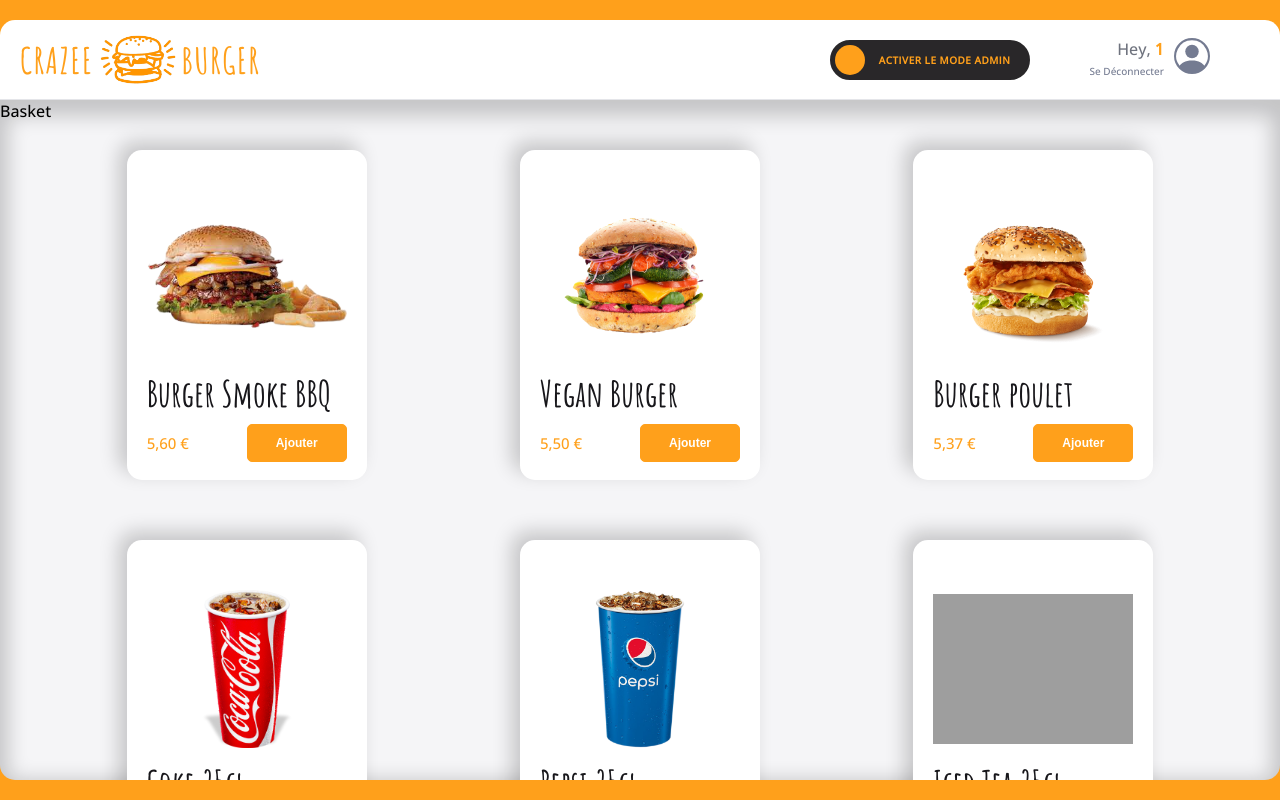
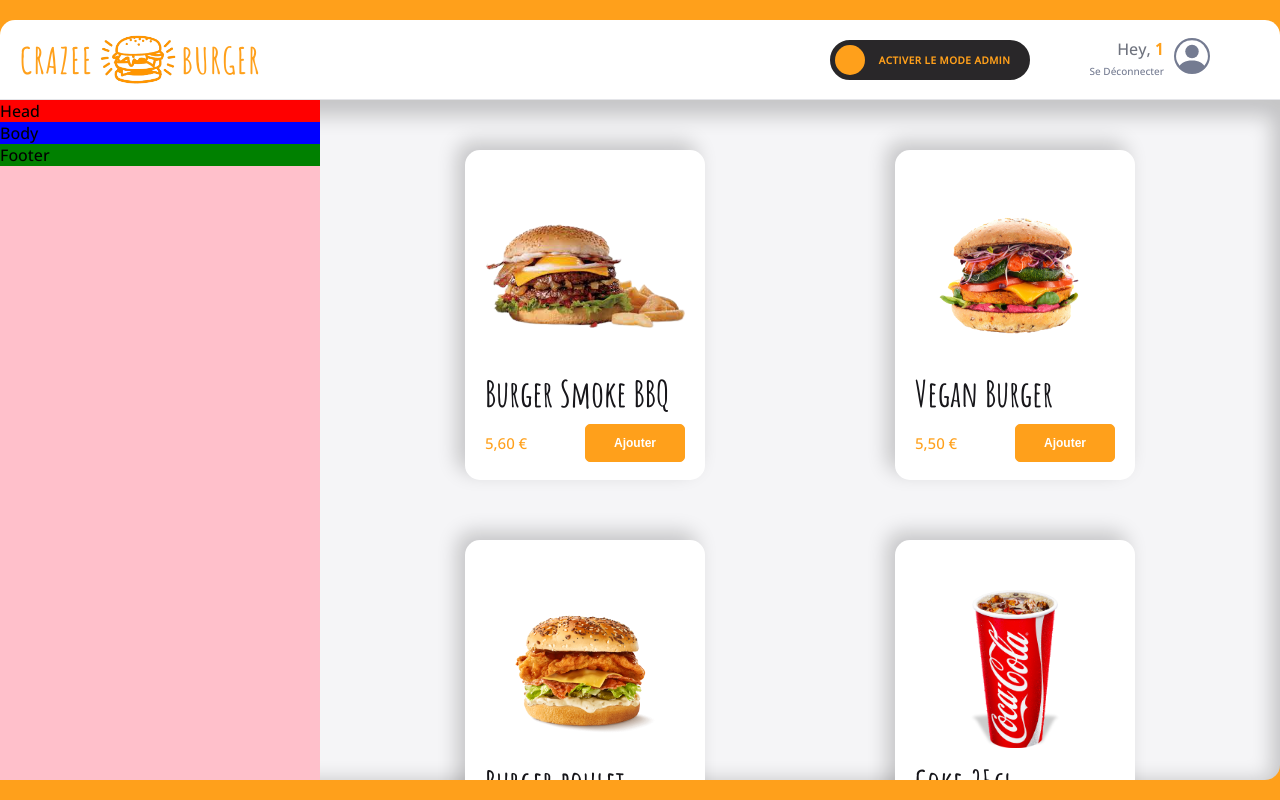
Before and after one commit to BryanHobin/crazee-burger, a React (Vite) app: page /order/1 in a window 1280 px wide. Built offline with nearby package versions, Linux system fonts and the light colour scheme; grey boxes are pictures that could not be loaded; a web font is replaced by a local one.

Commit message:
💄 F10 : BASKET > Add Layout

```diff
--- a/src/components/pages/order/Main/Basket.jsx
+++ b/src/components/pages/order/Main/Basket.jsx
@@ -2,11 +2,28 @@
 
 export default function Basket() {
   return (
-    <BasketStyled>Basket</BasketStyled>
+    <BasketStyled>
+      <div className="head">Head</div>
+      <div className="body">Body</div>
+      <div className="footer">Footer</div>
+    </BasketStyled>
   )
 }
 
 const BasketStyled = styled.div`
   background-color: pink;
+  display: flex;
+  flex-direction: column;
+  .head{
+    background-color: red;
+  }
+  .body{
+    background-color: blue;
+
+  }
+  .footer{
+    background-color: green;
+
+  }
 
 `;
--- a/src/components/pages/order/Main/Main.jsx
+++ b/src/components/pages/order/Main/Main.jsx
@@ -30,7 +30,7 @@
 
 
   display: grid;
-  grid-template-columns: 0% 1fr;
+  grid-template-columns: 25% 1fr;
 
   border-bottom-left-radius: ${theme.borderRadius.extraRound};
   border-bottom-right-radius: ${theme.borderRadius.extraRound};
```
